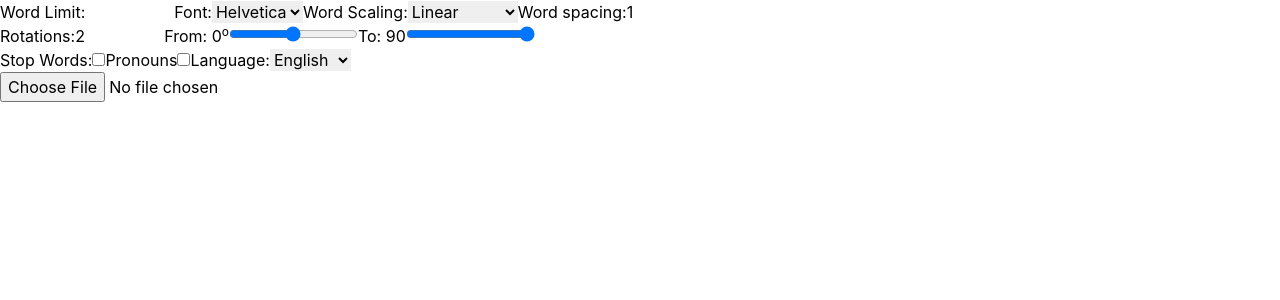
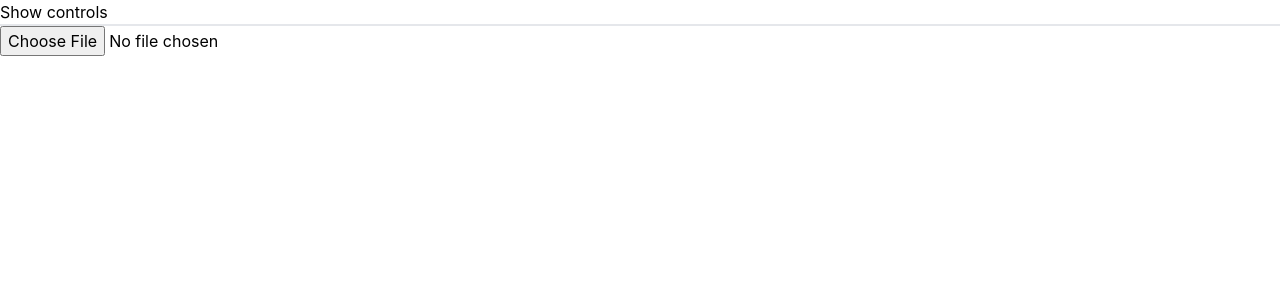
Before and after one commit to rezonmain/simple-wordcloud, a Next.js app: page / in a window 1280 px wide. Shown: the top 300 px of the page. Built offline with nearby package versions, Linux system fonts and the light colour scheme.

Commit message:
added collapse animation to controls

```diff
--- a/components/WordCloud/WordCloudWidget.tsx
+++ b/components/WordCloud/WordCloudWidget.tsx
@@ -1,4 +1,5 @@
 import { ChangeEvent, useState } from 'react';
+import { motion } from 'framer-motion';
 import Layout from '../../lib/Layout';
 import TextParser from '../../lib/TextParser';
 import FileDropper from '../FileDropper/FileDropper';
@@ -13,14 +14,13 @@ import WordCloud from './WordCloud';
    */
 
 /* TODO:
-	[ ] Update the d3 elements themselves when configuration is updated
 	[ ] Just scale the wordcloud when resizing window, don't regenerate wordcloud
-	[ ] Trigger word limit update after the user finishes moving the slider
  */
 
 const WordCloudWidget = () => {
 	const [config, setConfig] = useState(Layout.DEFAULT);
 	const [words, setWords] = useState<{ text: string; size: number }[]>();
+	const [showContols, setShowControls] = useState(false);
 	const onFormChange = (
 		e: ChangeEvent<HTMLInputElement | HTMLSelectElement>
 	) => {
--- a/components/WordCloudControls/WordCloudControls.tsx
+++ b/components/WordCloudControls/WordCloudControls.tsx
@@ -1,3 +1,4 @@
+import { motion } from 'framer-motion';
 import { ChangeEvent, useState } from 'react';
 import { LayoutConfig } from '../../lib/Layout';
 
@@ -7,10 +8,31 @@ interface WordCloudControlsProps {
 }
 
 const WordCloudControls = ({ onChange, values }: WordCloudControlsProps) => {
+	const [show, setShow] = useState(false);
+	const animateState = {
+		hide: { height: '0px' },
+		show: { height: '100%' },
+	};
+
 	return (
+		<>
+			<p className='cursor-pointer' onClick={() => setShow((prev) => !prev)}>
+				{show ? 'Hide' : 'Show'} controls
+			</p>
+			<motion.div
+				className='overflow-hidden border'
+				animate={show ? 'show' : 'hide'}
+				variants={animateState}
+			>
 				<form>
 					<label htmlFor='limit'>Word Limit:</label>
-			<input min='1' max='300' onChange={onChange} name='limit' type='number' />
+					<input
+						min='1'
+						max='300'
+						onChange={onChange}
+						name='limit'
+						type='number'
+					/>
 					<label htmlFor='font'>Font:</label>
 					<select onChange={onChange} name='font' value={values.font}>
 						<option value='Helvetica'>Helvetica</option>
@@ -88,6 +110,8 @@ const WordCloudControls = ({ onChange, values }: WordCloudControlsProps) => {
 						</select>
 					</fieldset>
 				</form>
+			</motion.div>
+		</>
 	);
 };
 
--- a/lib/Layout.ts
+++ b/lib/Layout.ts
@@ -32,7 +32,7 @@ class Layout {
 		font: 'Helvetica',
 		angleTo: 90,
 		angleFrom: 0,
-		rotations: 2,
+		rotations: 1,
 	};
 
 	constructor(
--- a/package.json
+++ b/package.json
@@ -13,6 +13,7 @@
     "@types/d3-cloud": "^1.2.5",
     "d3": "^7.6.1",
     "d3-cloud": "^1.2.5",
+    "framer-motion": "^6.5.1",
     "mammoth": "^1.4.21",
     "next": "12.2.1",
     "pdfjs-dist": "^2.14.305",
```
Also changed, not shown: 2 other files (tests, documents, lock files or other folders). Lines whose indentation alone changed are shown as unchanged.
